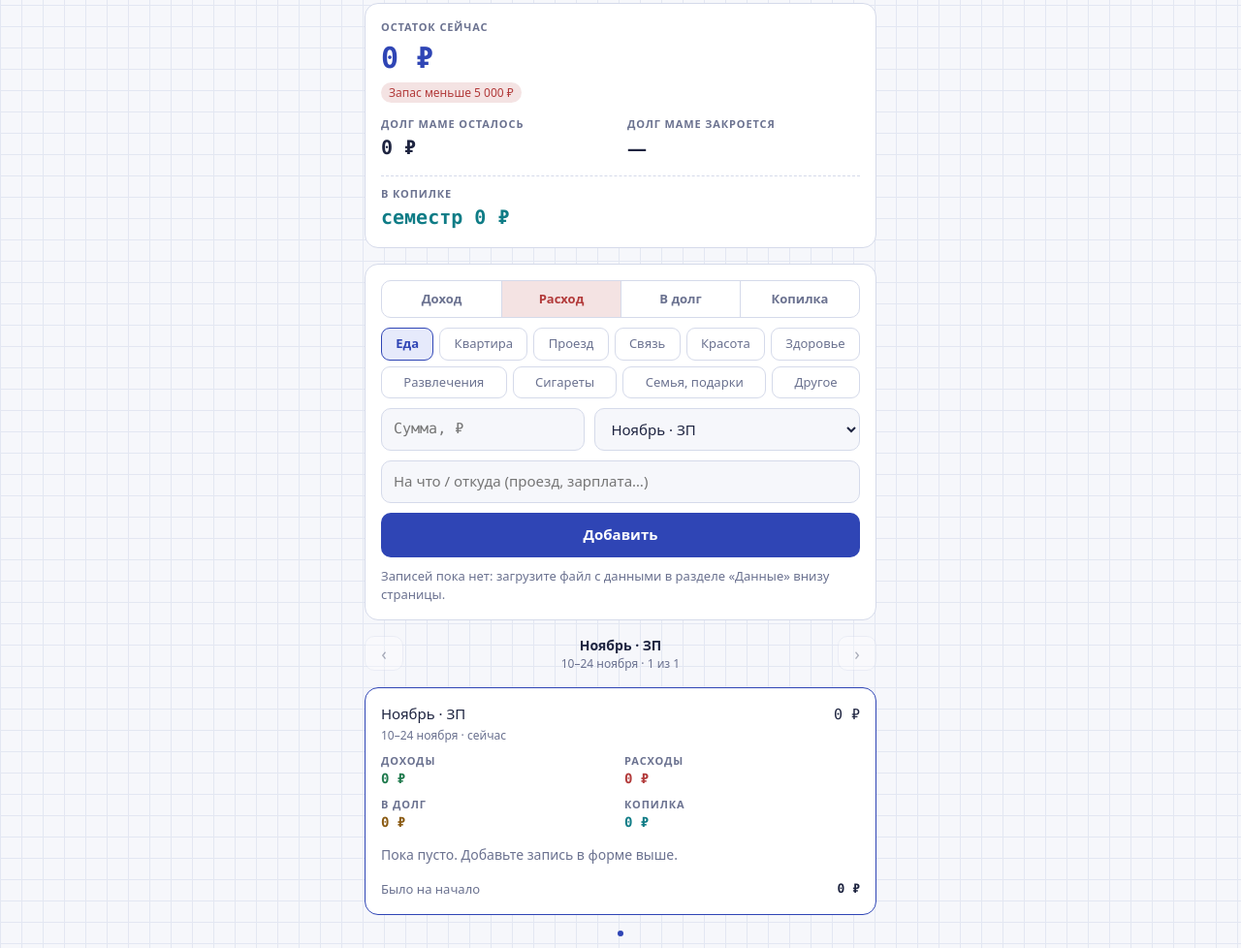
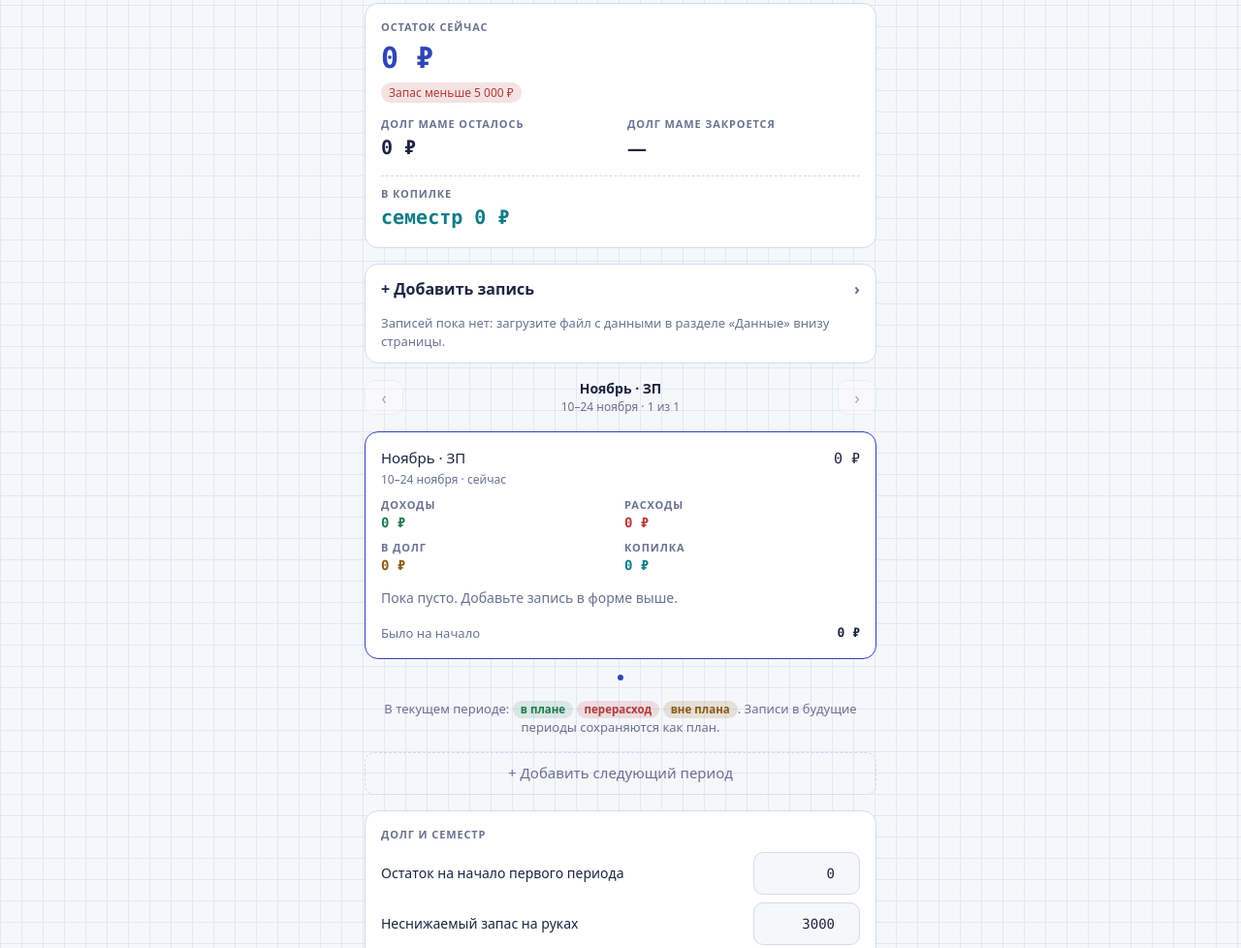
Before and after one commit to mallayaav-afk/budget, a plain HTML site: page index.html in a window 1280 px wide. Shown: the part 105-1083 px from the top of the page at 97% size. Drawn offline with Linux system fonts and the light colour scheme; a web font is replaced by a local one.

Commit message:
Add files via upload

```diff
--- a/index.html
+++ b/index.html
@@ -11,6 +11,7 @@
 <link rel="stylesheet" href="https://fonts.googleapis.com/css2?family=Golos+Text:wght@400;500;600;700&family=Unbounded:wght@500;700&family=JetBrains+Mono:wght@500;700&display=swap">
 <style>
 html,body{margin:0}
+[hidden]{display:none!important}
 :root{padding-top:env(safe-area-inset-top,0px);padding-bottom:env(safe-area-inset-bottom,0px)}
 
 /* Layout: one narrow column like a notebook page — summary, add form, period sheets with running balance */
@@ -57,14 +58,15 @@ form{display:flex;flex-direction:column;gap:10px}
 #t-expense:checked+label{background:color-mix(in srgb,var(--minus) 14%,transparent);color:var(--minus)}
 #t-debt:checked+label{background:color-mix(in srgb,var(--debt) 16%,transparent);color:var(--debt)}
 #t-save:checked+label{background:color-mix(in srgb,var(--save) 16%,transparent);color:var(--save)}
-.cat-seg{display:flex;flex-wrap:wrap;gap:6px;border:0;border-radius:0;overflow:visible}
-.cat-seg label{flex:1 1 auto;padding:8px 10px!important}
+.cat-seg{display:flex;flex-wrap:nowrap;gap:6px;border:0;border-radius:0;overflow-x:auto;scrollbar-width:none;margin:0 -2px;padding:2px}
+.cat-seg::-webkit-scrollbar{display:none}
+.cat-seg label{flex:0 0 auto;padding:8px 12px!important;white-space:nowrap}
 .cat-seg label{font-size:13px;font-weight:500;padding:8px 2px;border:1px solid var(--line)!important;border-radius:9px;line-height:1.2}
 .cat-seg input:checked+label{background:var(--pen-soft);color:var(--pen);border-color:var(--pen)!important;font-weight:600}
 
 .seg input:focus-visible+label{outline:2px solid var(--pen);outline-offset:-2px}
 .row{display:grid;grid-template-columns:minmax(0,1fr) minmax(0,1.3fr);gap:10px}
-input[type=text],input[type=number],select{width:100%;font:inherit;color:var(--ink);background:var(--paper);
+input[type=text],input[type=number],input[type=date],select{width:100%;min-height:44px;-webkit-appearance:none;appearance:none;font:inherit;color:var(--ink);background:var(--paper);
   border:1px solid var(--line);border-radius:10px;padding:10px 12px;min-width:0}
 input[type=number]{font-family:var(--f-num)}
 input:focus-visible,select:focus-visible,button:focus-visible{outline:2px solid var(--pen);outline-offset:1px}
@@ -149,8 +151,11 @@ li .note small{display:block;color:var(--muted);font-size:12px}
     <div style="grid-column:1/-1;border-top:1px dashed var(--line);padding-top:10px"><div class="label">В копилке</div><div class="v s" id="s-save" style="font-size:20px">—</div><div id="s-short" style="display:flex;flex-wrap:wrap;gap:6px"></div></div>
   </section>
 
-  <section class="card">
-    <form id="add" autocomplete="off">
+  <section class="card" id="addCard" style="padding:0">
+    <button type="button" id="formToggle" aria-expanded="false" aria-controls="add"
+      style="width:100%;display:flex;justify-content:space-between;align-items:center;background:none;border:0;color:var(--ink);padding:14px 16px;font-weight:600;font-size:16px">
+      <span>+ Добавить запись</span><span id="formChev" aria-hidden="true" style="color:var(--muted);transition:transform .15s">›</span></button>
+    <form id="add" autocomplete="off" hidden style="padding:0 16px 16px">
       <div class="seg" role="radiogroup" aria-label="Тип">
         <input type="radio" name="type" id="t-income" value="income"><label for="t-income">Доход</label>
         <input type="radio" name="type" id="t-expense" value="expense" checked><label for="t-expense">Расход</label>
@@ -171,12 +176,13 @@ li .note small{display:block;color:var(--muted);font-size:12px}
       </div>
       <div class="row">
         <input type="number" id="amount" inputmode="decimal" min="0" step="any" placeholder="Сумма, ₽" required aria-label="Сумма">
-        <select id="period" aria-label="Период"></select>
+        <input type="date" id="date" required aria-label="Дата">
       </div>
+      <div class="sub" id="dateHint" style="margin-top:-4px"></div>
       <input type="text" id="note" placeholder="На что / откуда (проезд, зарплата…)" maxlength="80" aria-label="Комментарий">
       <button class="primary" id="addBtn" type="submit" disabled>Добавить</button>
-      <div class="msg" id="msg"></div>
     </form>
+    <div class="msg" id="msg" style="padding:0 16px 12px"></div>
   </section>
 
   <div class="pnav" id="pnav" hidden>
@@ -243,6 +249,13 @@ function nextKey(k){const[y,m,h]=k.split("-");if(h==="a")return `${y}-${m}-b`;le
 function todayKey(){const d=new Date();let y=d.getFullYear(),m=d.getMonth()+1,day=d.getDate(),h;
   if(day>=25)h="b";else if(day>=10)h="a";else{h="b";m--;if(m<1){m=12;y--}}
   return `${y}-${String(m).padStart(2,"0")}-${h}`}
+// Период по дате: 10–24 число — ЗП этого месяца, 25-е и позже — аванс этого месяца, 1–9 — аванс прошлого месяца
+function periodOfDate(ds){let[y,m,d]=ds.split("-").map(Number),h;
+  if(d>=25)h="b";else if(d>=10)h="a";else{h="b";m--;if(m<1){m=12;y--}}
+  return `${y}-${String(m).padStart(2,"0")}-${h}`}
+function todayStr(){const d=new Date();return `${d.getFullYear()}-${String(d.getMonth()+1).padStart(2,"0")}-${String(d.getDate()).padStart(2,"0")}`}
+function updDateHint(){const el=$("date");if(!el.value)el.value=todayStr();const k=periodOfDate(el.value);
+  $("dateHint").textContent="Попадёт в период: "+plabel(k)+" ("+prange(k)+")"+(k>todayKey()?" — как план":"")}
 const MGEN=["января","февраля","марта","апреля","мая","июня","июля","августа","сентября","октября","ноября","декабря"];
 function prange(k){const[y,m,h]=k.split("-");const i=+m-1;return h==="a"?`10–24 ${MGEN[i]}`:`25 ${MGEN[i]} – 9 ${MGEN[(i+1)%12]}`}
 const $=id=>document.getElementById(id);
@@ -330,15 +343,12 @@ const amt=o=>+o.amount||0;
 function render(){
   const s=S(), list=periodsList();
   const PLAN=computePlan(list,todayKey());
-  // period select
-  const sel=$("period"), cur=sel.value||(list.includes(todayKey())?todayKey():list[list.length-1]);
-  sel.innerHTML=""; list.forEach(k=>{const o=document.createElement("option");o.value=k;o.textContent=plabel(k);sel.appendChild(o)});
-  if(cur)sel.value=cur;
+  updDateHint();
   // period cards
   const box=$("periods"); box.innerHTML=""; PKEYS=list;
   let bal=+s.opening||0, paid=0, saved=0, trip=0, nowBal=null, closeK=null, paidNow=0, savedNow=0, tripNow=0; const debtAll=(+s.debtStart||0)+(+s.semester||0); const tk=todayKey();
   list.forEach(k=>{
-    const items=ops.filter(o=>o.period===k&&!o.auto).sort((a,b)=>(a.createdAt||0)-(b.createdAt||0)).concat(PLAN[k]||[]);
+    const items=ops.filter(o=>o.period===k&&!o.auto).sort((a,b)=>((a.date||"")<(b.date||"")?-1:(a.date||"")>(b.date||"")?1:(a.createdAt||0)-(b.createdAt||0))).concat(PLAN[k]||[]);
     const past=k<=tk, hasPlan=items.some(o=>o.plan), GT=groupTotals(items,pmode(k,tk)), tot=t=>Object.values(GT).filter(x=>x.type===t).reduce((a,x)=>a+x.eff,0);
     const inc=tot("income"), exp=tot("expense"), dbt=tot("debt"), sav=tot("save");
     const start=bal; bal=start+inc-exp-dbt-sav; paid+=dbt; const tr=items.filter(o=>o.type==="save"&&o.goal==="trip").reduce((a,o)=>a+amt(o),0); trip+=tr; saved+=sav-tr; if(!closeK&&debtAll>0&&paid>=debtAll)closeK=k;
@@ -386,7 +396,7 @@ function render(){
       const li=document.createElement("li");
       const n=document.createElement("div");n.className="note";
       const tag=o.type==="expense"?CATS[catOf(o)].toLowerCase():TYPES[o.type];
-      n.textContent=o.note||tag.charAt(0).toUpperCase()+tag.slice(1);
+      n.textContent=(o.date?o.date.slice(8,10)+"."+o.date.slice(5,7)+" · ":"")+(o.note||tag.charAt(0).toUpperCase()+tag.slice(1));
       if(o.note||o.virtual||o.plan){const sm=document.createElement("small");sm.textContent=o.virtual?"план, считается сам":o.plan&&o.type==="expense"&&ENV.includes(catOf(o))?"бюджет на период, покупки записывайте отдельно":o.plan?"план":tag;n.appendChild(sm)}
       const a=document.createElement("span");a.className="num "+CLS[o.type];
       const isBudget=o.plan&&o.type==="expense"&&ENV.includes(catOf(o));
@@ -430,7 +440,9 @@ $("add").addEventListener("submit",async e=>{
   const amount=parseFloat($("amount").value.replace(",","."));
   if(!(amount>0)){$("msg").textContent="Введите сумму больше нуля.";return}
   const type=document.querySelector('input[name=type]:checked').value;
-  const rec={type,amount,period:$("period").value,note:$("note").value.trim(),createdAt:Date.now()};
+  const dv=$("date").value||todayStr();
+  if(!/^\d{4}-\d{2}-\d{2}$/.test(dv)){$("msg").textContent="Выберите дату.";return}
+  const rec={type,amount,date:dv,period:periodOfDate(dv),note:$("note").value.trim(),createdAt:Date.now()};
   if(type==="expense")rec.cat=document.querySelector('input[name=cat]:checked').value;
   if(rec.period>todayKey())rec.plan=true;
   $("addBtn").disabled=true;
@@ -444,6 +456,11 @@ $("pNext").onclick=()=>{const i=PKEYS.indexOf(curK);if(i<PKEYS.length-1)goTo(PKE
 $("periods").addEventListener("touchstart",e=>{const t=e.touches[0];sx=t.clientX;sy=t.clientY},{passive:true});
 $("periods").addEventListener("touchend",e=>{if(sx===null)return;const t=e.changedTouches[0],dx=t.clientX-sx,dy=t.clientY-sy;sx=null;
   if(Math.abs(dx)>50&&Math.abs(dx)>1.5*Math.abs(dy)){(dx<0?$("pNext"):$("pPrev")).click()}},{passive:true});
+function setForm(open){$("add").hidden=!open;$("formToggle").setAttribute("aria-expanded",open);$("formChev").style.transform=open?"rotate(90deg)":"";
+  try{localStorage.setItem(PFX+"formOpen",open?"1":"0")}catch(e){}}
+$("formToggle").onclick=()=>{const open=$("add").hidden;setForm(open);if(open)setTimeout(()=>$("amount").focus(),50)};
+try{if(localStorage.getItem(PFX+"formOpen")==="1")setForm(true)}catch(e){}
+$("date").addEventListener("change",updDateHint);$("date").addEventListener("input",updDateHint);
 function syncCat(){$("catSeg").hidden=document.querySelector('input[name=type]:checked').value!=="expense"}
 document.querySelectorAll('input[name=type]').forEach(r=>r.addEventListener("change",syncCat));
 let saveTimer=null;
@@ -518,6 +535,7 @@ function cleanOp(o){
     note:String(o.note||"").slice(0,120),createdAt:Number(o.createdAt)||Date.now()};
   if(o.type==="expense")r.cat=CATS[o.cat]?o.cat:"other";
   if(o.plan)r.plan=true; if(o.goal==="trip"||o.goal==="sem")r.goal=o.goal;
+  if(typeof o.date==="string"&&/^\d{4}-\d{2}-\d{2}$/.test(o.date))r.date=o.date;
   return r;
 }
 function cleanSettings(st){
@@ -570,7 +588,7 @@ function importData(text){
   let d;try{d=JSON.parse(text)}catch(e){$("dataMsg").textContent="Это не файл с данными бюджета.";return}
   if(!d||!Array.isArray(d.ops)){$("dataMsg").textContent="В файле нет записей бюджета.";return}
   ops=d.ops.map(cleanOp).filter(Boolean);settings=cleanSettings(d.settings)||settings;curK=null;
-  changed();$("dataMsg").textContent="Загружено записей: "+ops.length+".";
+  changed();$("msg").textContent="";$("dataMsg").textContent="Загружено записей: "+ops.length+".";
 }
 $("importFile").addEventListener("change",e=>{const f=e.target.files[0];if(!f)return;const r=new FileReader();r.onload=()=>importData(r.result);r.readAsText(f);e.target.value=""});
 $("syncSave").onclick=async()=>{
```
